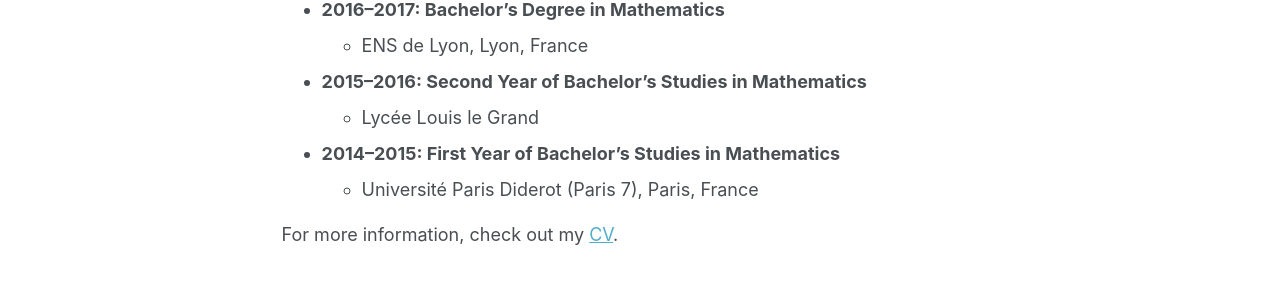
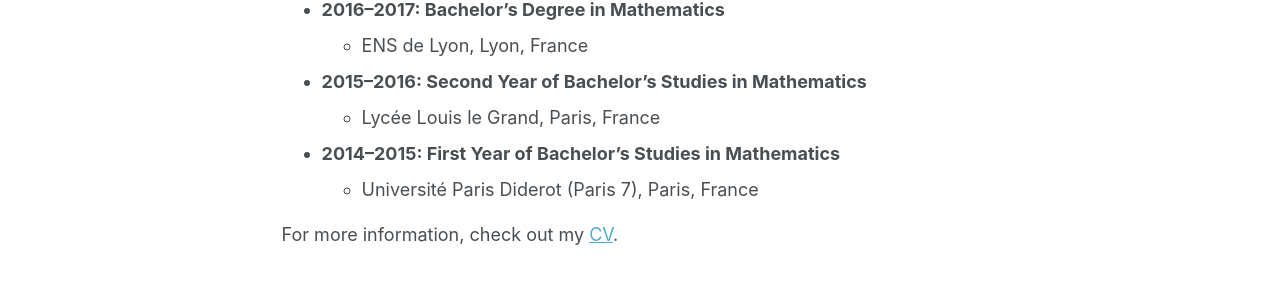
Before and after one commit to ioannisiakovoglou/ioannisiakovoglou.github.io, a Jekyll site: the page built from _pages/cv.md, in a window 1280 px wide and 900 px high, scrolled down 657 px. Shown: the part 539-823 px from the top of the window. Built offline with Jekyll 4.4.1, drawn with Linux system fonts in a browser that asks for light colours; a script bundle is joined from its source files by our own code; a style sheet for code colours, icons or effects is not loaded.

Commit message:
Update location for Bachelor's studies entry

```diff
--- a/_pages/cv.md
+++ b/_pages/cv.md
@@ -52,7 +52,7 @@ Master's and Bachelor's Studies
   * ENS de Lyon, Lyon, France
 
 * **2015–2016: Second Year of Bachelor's Studies in Mathematics**
-  * Lycée Louis le Grand
+  * Lycée Louis le Grand, Paris, France
 
 * **2014–2015: First Year of Bachelor's Studies in Mathematics**
   * Université Paris Diderot (Paris 7), Paris, France
```
